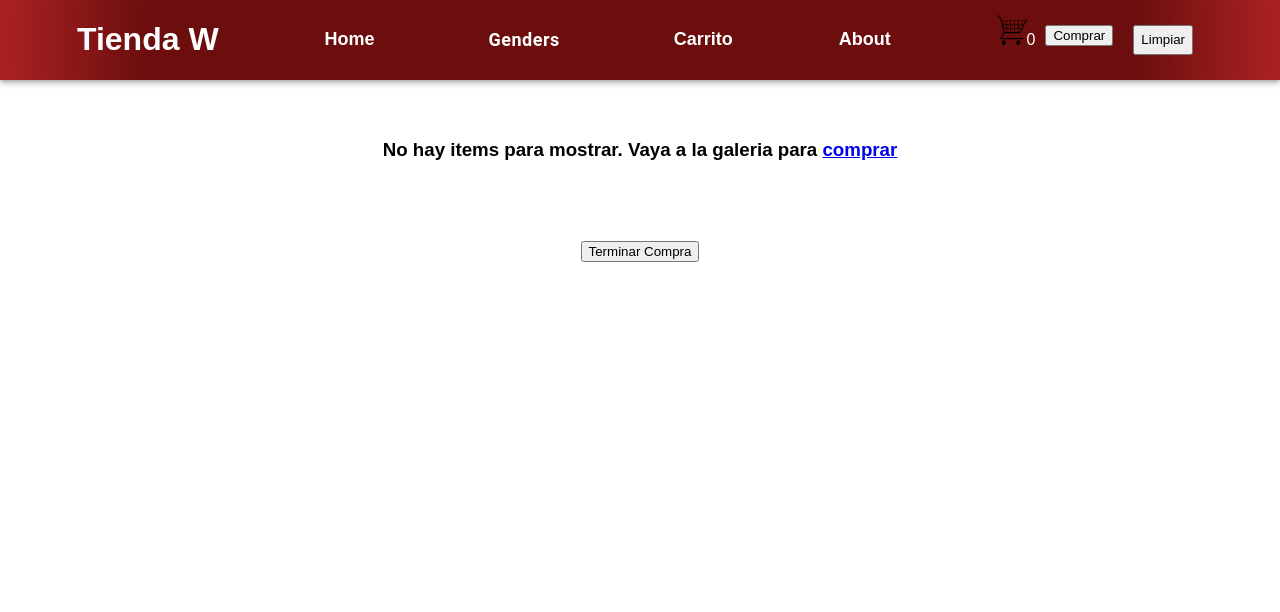
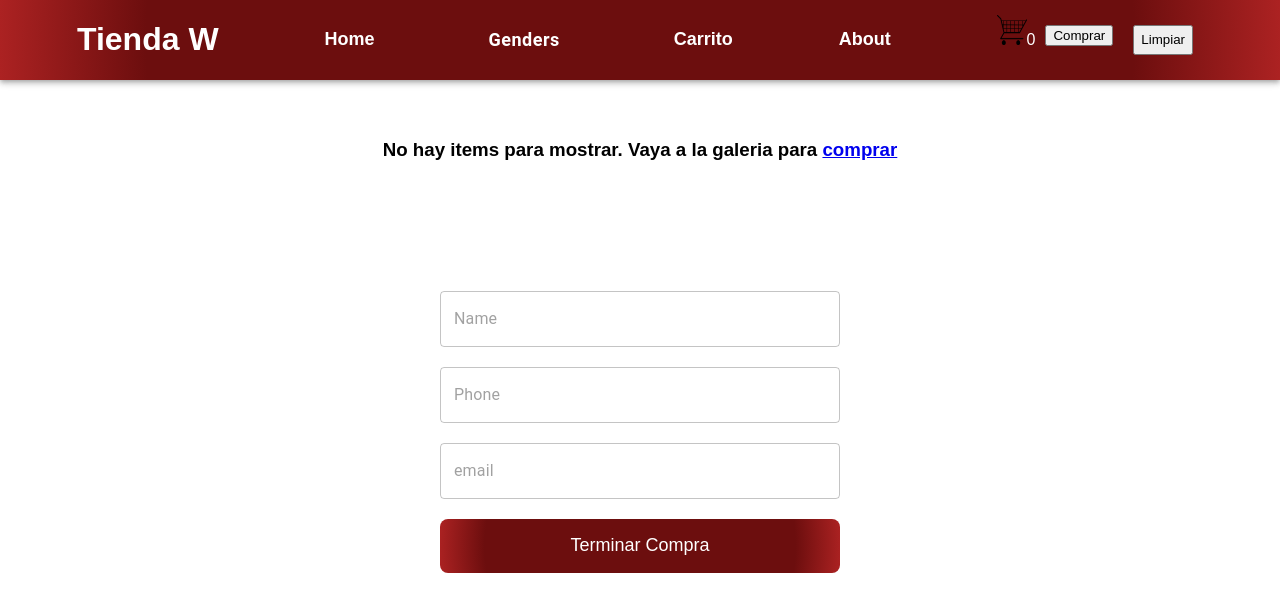
Before and after one commit to WinstonSShaw/tienda-w, a React (Create React App) app: page /cart in a window 1280 px wide. Shown: the top 612 px of the page. Built offline with nearby package versions, Linux system fonts and the light colour scheme.

Commit message:
clase-13-Firebase2

```diff
--- a/src/VIEWS/Cart/Cart.js
+++ b/src/VIEWS/Cart/Cart.js
@@ -6,6 +6,7 @@
 
 //COMPONENTS
 import CartList from '../../components/CartList/CartList';
+import Shop from '../../components/Shop/Shop';
 
 const styles = {
 	container: {
@@ -35,6 +36,7 @@
 
 			<div>
 				<CartList />
+				<Shop />
 			</div>
 
 
--- a/src/components/CartList/CartList.js
+++ b/src/components/CartList/CartList.js
@@ -13,15 +13,15 @@
     console.log(`CarList: ${cartItems.length}`)
     return (
 
-        <div>
+
             <div className="cartList">
                 {cartItems.map((item) => {
                     return <CartCard data={item} key={item.id} />
                 })}
             </div>
 
-            <button>Terminar Compra</button>
-        </div>
+
+
 
 
 
--- /dev/null
+++ b/src/components/MesageSuccess/MessageSuccess.js
@@ -0,0 +1,15 @@
+import * as React from 'react';
+import Alert from '@mui/material/Alert';
+import Stack from '@mui/material/Stack';
+
+const MessageSuccess = ({ purchaseID }) => {
+	return (
+		<Stack sx={{ width: '100%' }} spacing={2}>
+			<Alert severity='success'>
+				Gracias por su compra! su id de transacción es: {purchaseID}
+			</Alert>
+		</Stack>
+	);
+};
+
+export default MessageSuccess;
--- /dev/null
+++ b/src/components/Shop/Shop.css
@@ -0,0 +1,35 @@
+.FormContainer {
+  display: flex;
+  flex-direction: column;
+  align-items: center;
+  justify-content: center;
+  margin: 20px;
+}
+
+.Textfield {
+  width: 400px;
+}
+
+.btnASendAction {
+  background: rgb(108, 14, 14);
+  background: radial-gradient(
+    circle,
+    rgba(108, 14, 14, 1) 77%,
+    rgba(172, 34, 34, 1) 100%
+  );
+  color: white;
+  height: 54px;
+  width: 400px;
+  border-radius: 8px;
+  font-size: 18px;
+  transition: background, color 0.5s;
+  outline: #ff0000;
+  border: none;
+  margin: 10px;
+}
+
+.btnASendAction:hover {
+  color: red;
+  background: rgb(0, 0, 0);
+  background: radial-gradient(circle, rgb(11, 4, 4) 77%, rgb(0, 0, 0) 100%);
+}
--- /dev/null
+++ b/src/components/Shop/Shop.js
@@ -0,0 +1,96 @@
+import React, { useState, useContext } from 'react';
+
+// Firebase
+import { collection, addDoc } from 'firebase/firestore';
+import { db } from '../../firebase/firebaseConfig';
+
+//COMPONENTS
+import './Shop.css';
+import MessageSuccess from '../MesageSuccess/MessageSuccess';
+
+import TextField from '@mui/material/TextField';
+
+//CONTEXT
+import { CartContext } from "../../Context/CartContext";
+
+const initialState = {
+	name: '',
+	phone: '',
+	email: '',
+};
+
+const styles = {
+	containerShop: {
+		textAlign: 'center',
+		paddingTop: 20,
+	},
+};
+
+const Shop = () => {
+	const [values, setValues] = useState(initialState);
+	// Este estado está destinado a guardar el id de la compra
+	const [purchaseID, setPurchaseID] = useState('');
+
+    const [cartItems, setCartItems] = useContext(CartContext);
+
+    const itemsCompr = [];
+    const comprados = () => { cartItems.map((item) => {
+                    return itemsCompr.push({id: item.id, title: item.title, price: item.price, cant: item.comprar})
+                });
+            }
+
+    comprados();
+
+
+	const handleOnChange = (e) => {
+		const { value, name } = e.target;
+		setValues({ ...values, [name]: value });
+	};
+
+	const onSubmit = async (e) => {
+
+		e.preventDefault();
+		console.log(values);
+		const docRef = await addDoc(collection(db, 'purchases'), {
+			values, itemsCompr,
+		});
+		console.log('Document written with ID: ', docRef.id);
+		setPurchaseID(docRef.id);
+
+
+		setValues(initialState);
+	};
+
+	return (
+		<div style={styles.containerShop}>
+
+			<form className='FormContainer' onSubmit={onSubmit}>
+				<TextField
+					placeholder='Name'
+					style={{ margin: 10, width: 400 }}
+					value={values.name}
+					name='name'
+					onChange={handleOnChange}
+				/>
+				<TextField
+					placeholder='Phone'
+					style={{ margin: 10, width: 400 }}
+					value={values.phone}
+					name='phone'
+					onChange={handleOnChange}
+				/>
+				<TextField
+					placeholder='email'
+					style={{ margin: 10, width: 400 }}
+					value={values.email}
+					name='email'
+					onChange={handleOnChange}
+				/>
+				<button className='btnASendAction'>Terminar Compra</button>
+			</form>
+			{purchaseID && <MessageSuccess purchaseID={purchaseID} />}
+		</div>
+	);
+};
+
+export default Shop;
```
